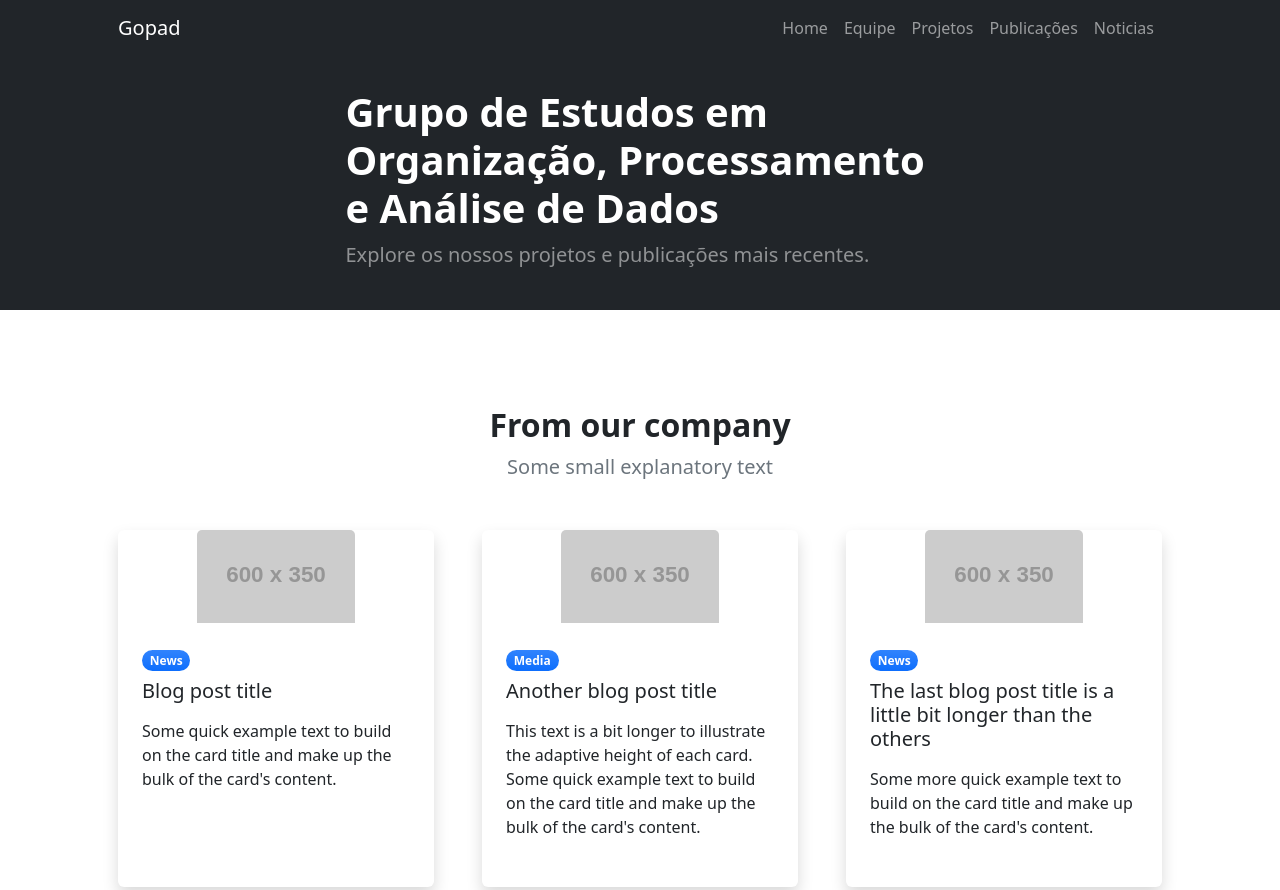
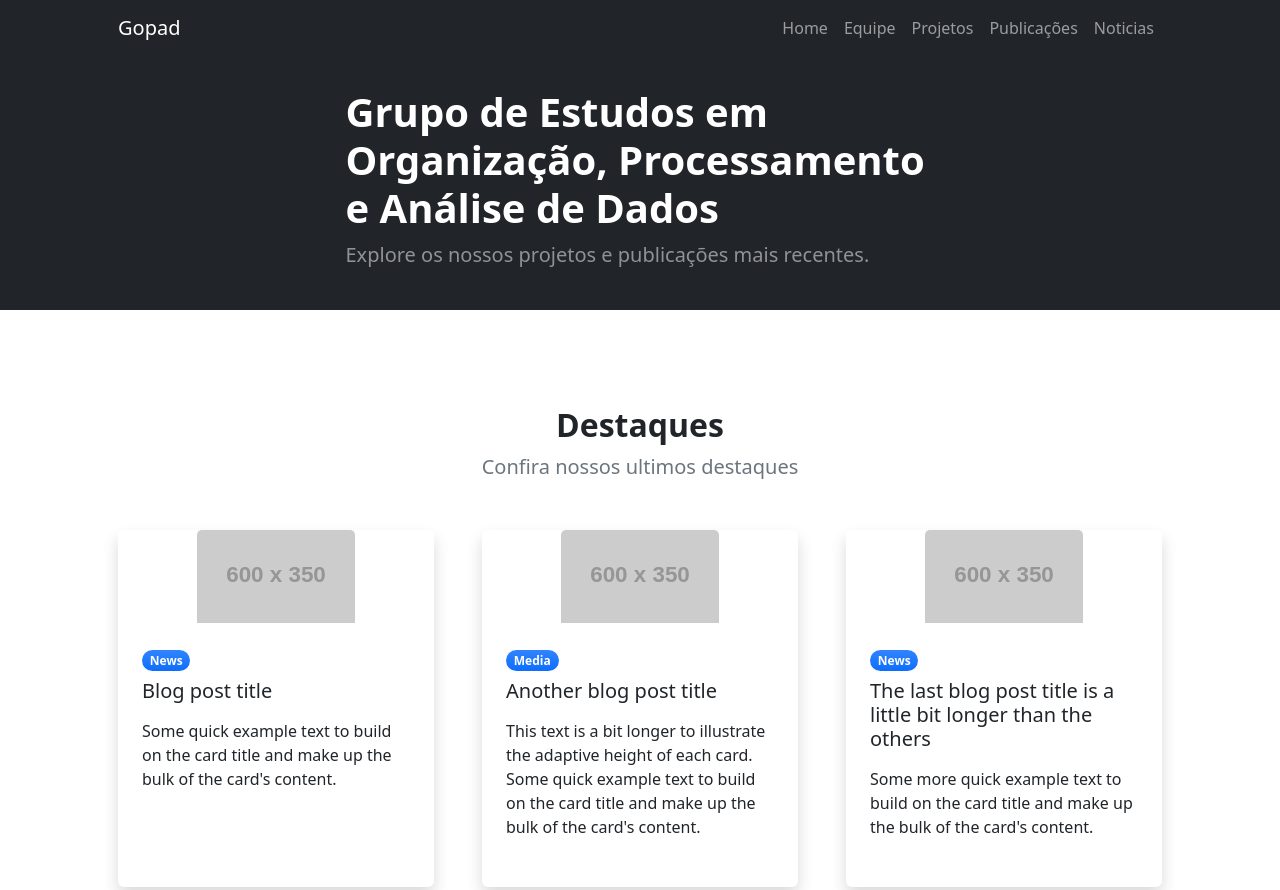
Before and after one commit to JcDev-124/gopad, a plain HTML site: page noticias.html in a window 1280 px wide. Shown: the top 890 px of the page. Drawn offline with nearby package versions, Linux system fonts and the light colour scheme; placeholder pictures from the web are drawn by us.

Commit message:
feat: atualize text to noticias page

```diff
--- a/noticias.html
+++ b/noticias.html
@@ -63,8 +63,8 @@
                 <div class="row gx-5 justify-content-center">
                     <div class="col-lg-8 col-xl-6">
                         <div class="text-center">
-                            <h2 class="fw-bolder">From our company</h2>
-                            <p class="lead fw-normal text-muted mb-5">Some small explanatory text</p>
+                            <h2 class="fw-bolder">Destaques</h2>
+                            <p class="lead fw-normal text-muted mb-5">Confira nossos ultimos destaques</p>
                         </div>
                     </div>
                 </div>
```
